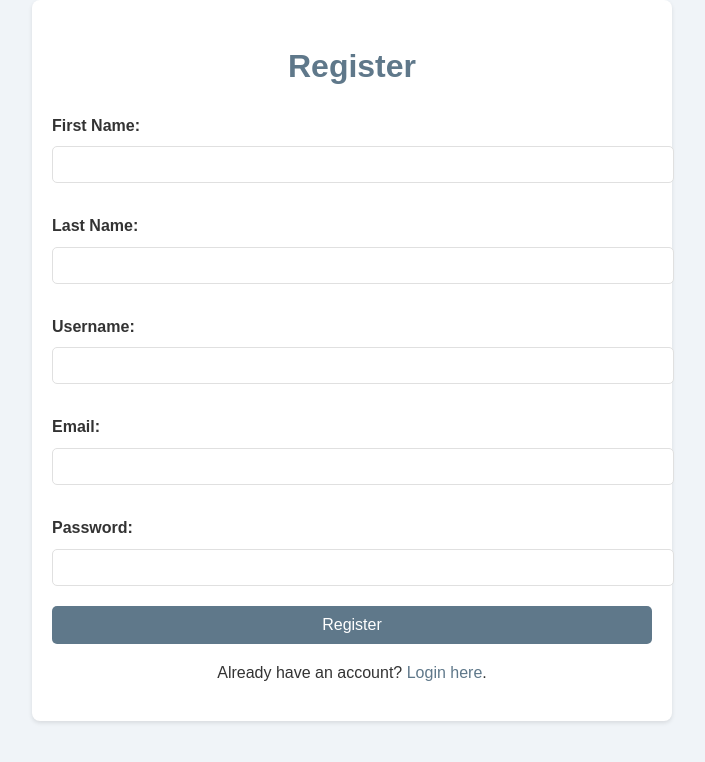
After one commit to Kamalsheel10/Book-Recommendation-System, a Flask app: page /register in a window 1280 px wide. The commit adds this page. Shown: the top 762 px of the page, without its empty margins (288-993 px from the left). Run offline with Flask 3, Linux system fonts and the light colour scheme; parts of the project's set-up code (start-up, migrations or seed data) failed here and were passed over.

Commit message:
Add new features

```diff
--- a/app.py
+++ b/app.py
@@ -1,15 +1,39 @@
-from flask import Flask,render_template,request
+from flask import Flask, render_template, request, redirect, url_for, session
 import pickle
 import numpy as np
+from flask_bcrypt import Bcrypt
+from flask_sqlalchemy import SQLAlchemy
 
+# Initialize Flask App
+app = Flask(__name__)
+app.secret_key = 'your_secret_key'
 
-popular_df = pickle.load(open('popular.pkl','rb'))
-pt=pickle.load(open('pt.pkl','rb'))
-books=pickle.load(open('books.pkl','rb'))
-similarity_scores=pickle.load(open('similarity_scores.pkl','rb'))
+# Set up bcrypt for password hashing
+bcrypt = Bcrypt(app)
 
-app = Flask(__name__)
+app.config['SQLALCHEMY_DATABASE_URI'] = 'sqlite:///users.db'
+app.config['SQLALCHEMY_TRACK_MODIFICATIONS'] = False
 
+# Initialize the database
+db = SQLAlchemy(app)
+
+# User model for login functionality
+class User(db.Model):
+    id = db.Column(db.Integer, primary_key=True)
+    username = db.Column(db.String(150), nullable=False, unique=True)
+    password = db.Column(db.String(150), nullable=False)
+
+# Load pickled data
+popular_df = pickle.load(open('popular.pkl', 'rb'))
+pt = pickle.load(open('pt.pkl', 'rb'))
+books = pickle.load(open('books.pkl', 'rb'))
+similarity_scores = pickle.load(open('similarity_scores.pkl', 'rb'))
+
+# Create the database tables if they don't exist
+with app.app_context():
+    db.create_all()
+
+# Route for the home page
 @app.route('/')
 def index():
     return render_template('index.html',
@@ -17,48 +41,105 @@ def index():
                            author=list(popular_df['Book-Author'].values),
                            image=list(popular_df['Image-URL-M'].values),
                            votes=list(popular_df['num_ratings'].values),
-                           rating=list(popular_df['avg_rating'].values)
-                           )
+                           rating=list(popular_df['avg_rating'].values))
 
+# Route for the recommendation page
 @app.route('/recommend')
 def recommend_ui():
     return render_template('recommend.html')
 
+# Route to handle book recommendations
+@app.route('/recommend_books', methods=['POST'])
+def recommend():
+    user_input = request.form.get('user_input')
+    try:
+        index = np.where(pt.index == user_input)[0][0]
+        similar_items = sorted(list(enumerate(similarity_scores[index])), key=lambda x: x[1], reverse=True)[1:6]
 
-@app.route('/recommend_books',methods=['post'])
-def recommend():
-    user_input=request.form.get('user_input')
-    index = np.where(pt.index==user_input)[0][0]
-    similar_items=sorted(list(enumerate(similarity_scores[index])),key=lambda x:x[1], reverse=True) [1:6]
+        data = []
+        for i in similar_items:
+            item = []
+            temp_df = books[books['Book-Title'] == pt.index[i[0]]]
+            item.extend(list(temp_df.drop_duplicates('Book-Title')['Book-Title'].values))
+            item.extend(list(temp_df.drop_duplicates('Book-Title')['Book-Author'].values))
+            item.extend(list(temp_df.drop_duplicates('Book-Title')['Image-URL-M'].values))
+            data.append(item)
 
-    data=[]
-    for i in similar_items:
-        item=[]
-        temp_df = books[books['Book-Title']==pt.index[i[0]]]
-        item.extend(list(temp_df.drop_duplicates('Book-Title')['Book-Title'].values))
-        item.extend(list(temp_df.drop_duplicates('Book-Title')['Book-Author'].values))
-        item.extend(list(temp_df.drop_duplicates('Book-Title')['Image-URL-M'].values))
-        data.append(item)
+        return render_template('recommend.html', data=data)
+    except IndexError:
+        return render_template('recommend.html', error="Book not found. Please try another title.")
 
-    print (data)
-    return render_template('recommend.html',data=data)
-
-
+# Contact page
 @app.route('/contact')
 def contact():
     return render_template('contact.html')
 
-
+# Contact form submission
 @app.route('/send_contact', methods=['POST'])
 def send_contact():
     name = request.form.get('name')
     email = request.form.get('email')
     message = request.form.get('message')
 
-    print(f"Contact request from {name} ({email}): {message}")  # Print to console
+    # Handle the contact form submission (e.g., store data, send an email)
+    print(f"Contact request from {name} ({email}): {message}")
 
     return render_template('contact.html', success=True)
 
+# User registration
+@app.route('/register', methods=['GET', 'POST'])
+def register():
+    if request.method == 'POST':
+        username = request.form.get('username')
+        password = request.form.get('password')
 
+        # Check if username already exists
+        if User.query.filter_by(username=username).first():
+            return render_template('register.html', error="Username already exists. Please choose another.")
+
+        # Hash the password
+        hashed_password = bcrypt.generate_password_hash(password).decode('utf-8')
+
+        # Create a new user and save to database
+        new_user = User(username=username, password=hashed_password)
+        db.session.add(new_user)
+        db.session.commit()
+
+        return redirect(url_for('login'))
+    return render_template('register.html')
+
+# User login
+@app.route('/login', methods=['GET', 'POST'])
+def login():
+    if request.method == 'POST':
+        username = request.form.get('username')
+        password = request.form.get('password')
+
+        # Verify the user exists and the password matches
+        user = User.query.filter_by(username=username).first()
+        if user and bcrypt.check_password_hash(user.password, password):
+            session['user_id'] = user.id
+            session['username'] = user.username
+            return redirect(url_for('profile'))
+        else:
+            return render_template('login.html', error="Invalid credentials. Please try again.")
+    return render_template('login.html')
+
+# User profile
+@app.route('/profile')
+def profile():
+    if 'user_id' in session:
+        user = User.query.get(session['user_id'])
+        return render_template('profile.html', username=user.username)
+    return redirect(url_for('login'))
+
+# User logout
+@app.route('/logout', methods=['POST'])
+def logout():
+    session.pop('user_id', None)
+    session.pop('username', None)
+    return redirect(url_for('login'))
+
+# Run the app
 if __name__ == '__main__':
     app.run(debug=True)
--- /dev/null
+++ b/templates/register.html
@@ -0,0 +1,97 @@
+<!DOCTYPE html>
+<html lang="en">
+<head>
+    <meta charset="UTF-8">
+    <meta name="viewport" content="width=device-width, initial-scale=1.0">
+    <title>Register</title>
+    <style>
+        body {
+            background-color: #f0f4f8;
+            color: #333;
+            font-family: 'Arial', sans-serif;
+            margin: 0;
+            padding: 0;
+            line-height: 1.6;
+        }
+
+        .container {
+            width: 90%;
+            max-width: 600px;
+            margin: 0 auto;
+            padding: 20px;
+            background-color: #ffffff;
+            border-radius: 8px;
+            box-shadow: 0 2px 4px rgba(0, 0, 0, 0.1);
+        }
+
+        h1 {
+            font-size: 2rem;
+            color: #5f788a;
+            margin-bottom: 20px;
+            text-align: center;
+        }
+
+        label {
+            font-weight: bold;
+            margin-top: 10px;
+            display: block;
+        }
+
+        input {
+            width: 100%;
+            padding: 10px;
+            margin: 8px 0 20px;
+            border: 1px solid #e0e0e0;
+            border-radius: 5px;
+        }
+
+        button {
+            width: 100%;
+            padding: 10px;
+            background-color: #5f788a;
+            color: #ffffff;
+            border: none;
+            border-radius: 5px;
+            cursor: pointer;
+            font-size: 1rem;
+            transition: background-color 0.3s;
+        }
+
+        button:hover {
+            background-color: #4c666e;
+        }
+
+        p {
+            text-align: center;
+        }
+
+        a {
+            color: #5f788a;
+            text-decoration: none;
+        }
+
+        a:hover {
+            text-decoration: underline;
+        }
+    </style>
+</head>
+<body>
+    <div class="container">
+        <h1>Register</h1>
+        <form action="/register" method="POST">
+            <label for="first_name">First Name:</label>
+            <input type="text" name="first_name" required>
+            <label for="last_name">Last Name:</label>
+            <input type="text" name="last_name" required>
+            <label for="username">Username:</label>
+            <input type="text" name="username" required>
+            <label for="email">Email:</label>
+            <input type="email" name="email" required>
+            <label for="password">Password:</label>
+            <input type="password" name="password" required>
+            <button type="submit">Register</button>
+        </form>
+        <p>Already have an account? <a href="/login">Login here</a>.</p>
+    </div>
+</body>
+</html>
```
Also changed, not shown: templates/contact.html (+21 -2 lines), templates/index.html (+21 -2 lines), templates/login.html (added, +28 -0 lines), templates/logout.html (added, +16 -0 lines), templates/profile.html (added, +105 -0 lines), templates/recommend.html (+20 -3 lines), instance/users.db (added).
